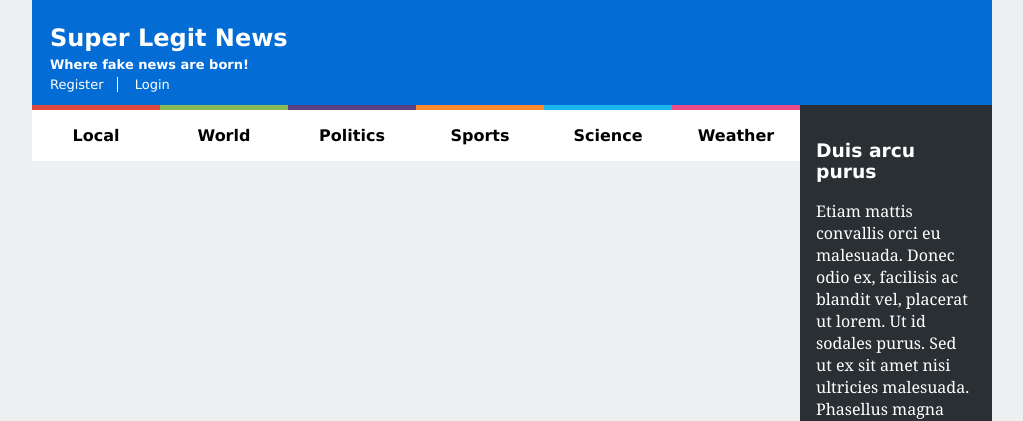
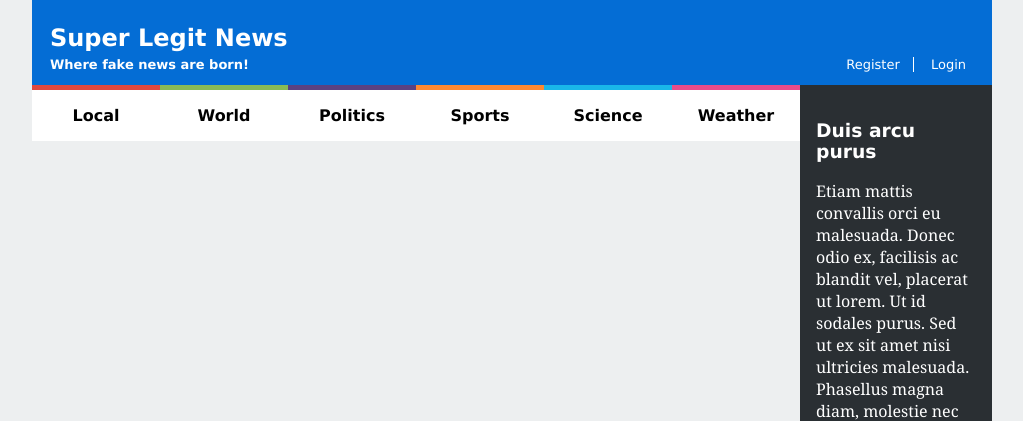
Before and after one commit to GoncaloPascoal/feup-ltw, a PHP site: page /register.html in a window 1280 px wide. Shown: the top 421 px of the page, without its empty margins (128-1151 px from the left). Run offline with PHP 8.4, Linux system fonts and the light colour scheme.

Commit message:
Finished exercise 1.2

```diff
--- a/TP2/news/layout.css
+++ b/TP2/news/layout.css
@@ -9,6 +9,22 @@ body {
 body > header {
     grid-column: 1 / span 2;
     grid-row: 1;
+    display: grid;
+    grid-template-columns: auto auto;
+    grid-template-rows: auto auto;
+}
+
+body > header > h1 {
+    grid-area: 1 / 1 / span 1 / span 1;
+}
+
+body > header > h2 {
+    grid-area: 2 / 1 / span 1 / span 1;
+}
+
+#signup {
+    grid-area: 2 / 2 / span 1 / span 1;
+    justify-self: right;
 }
 
 #menu > ul {
@@ -24,3 +40,11 @@ body > header {
     grid-column: 2 / span 1;
     grid-row: 2 / span 3;
 }
+
+#news article > footer {
+    display: flex;
+}
+
+.author {
+    flex-grow: 1;
+}
--- a/TP2/news/style.css
+++ b/TP2/news/style.css
@@ -32,6 +32,7 @@ body > header h2 {
 #signup {
     font-size: 13px;
     padding-bottom: 1em;
+    padding-right: 1em;
 }
 
 #signup :first-child {
@@ -41,6 +42,7 @@ body > header h2 {
 
 #signup :nth-child(2) {
     padding-left: 1em;
+    padding-right: 1em;
 }
 
 
```
